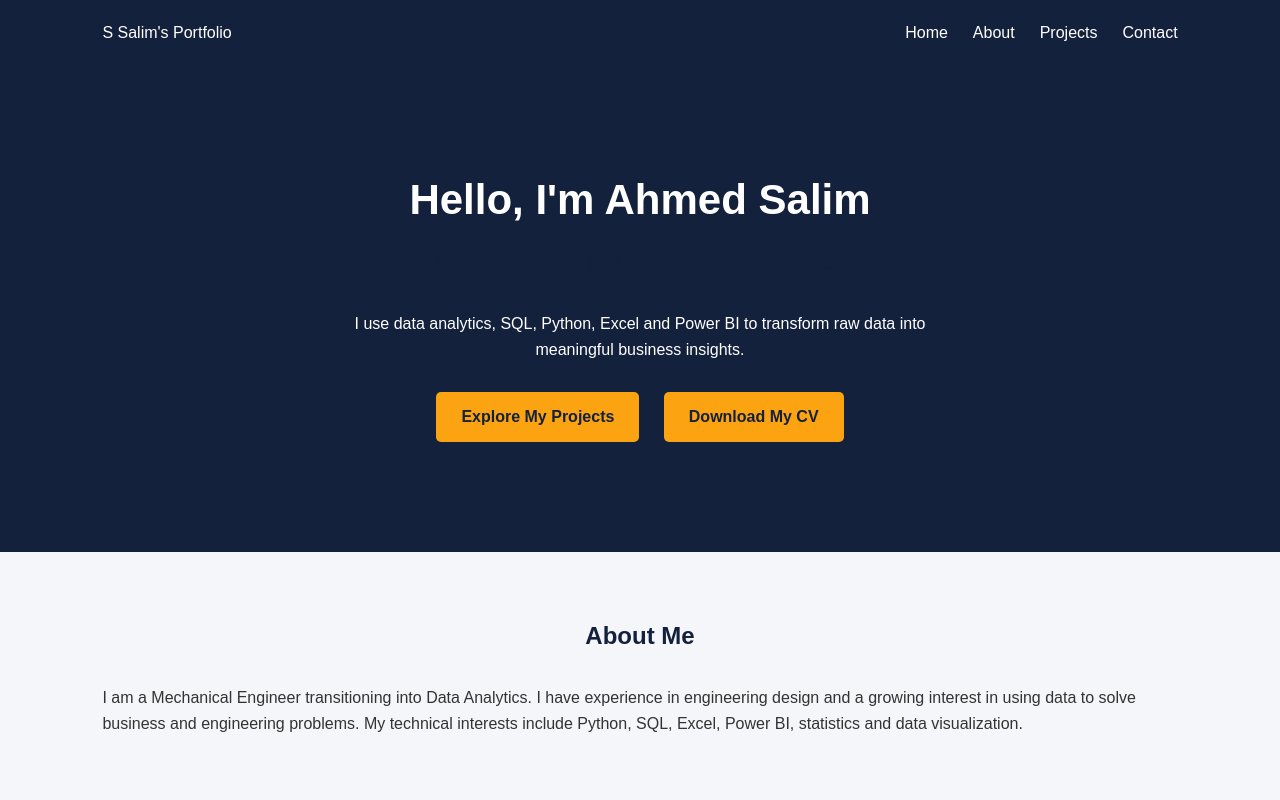
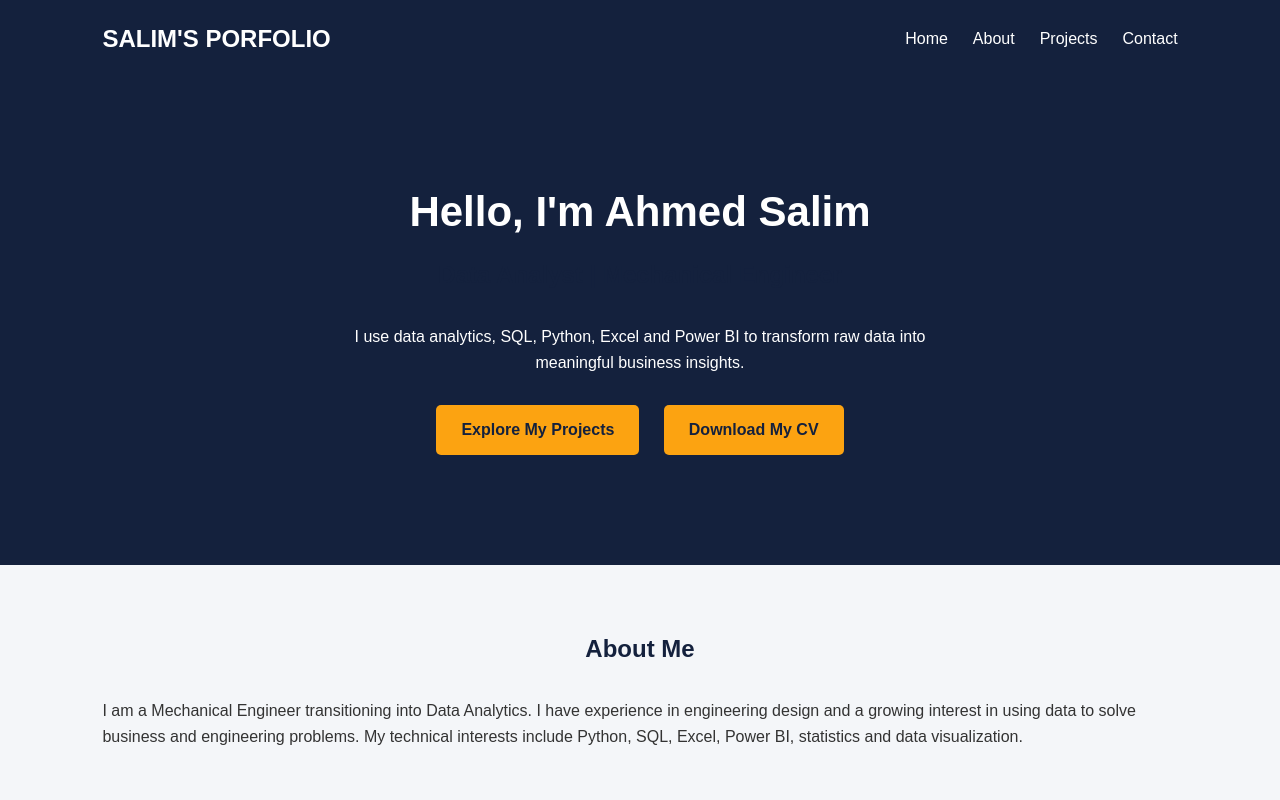
Before and after one commit to rapidlashes/rapidlashes.github.io, a plain HTML site: page index.html in a window 1280 px wide. Shown: the top 800 px of the page. Drawn offline with Linux system fonts and the light colour scheme.

Commit message:
nothing to commit

```diff
--- a/index.html
+++ b/index.html
@@ -15,10 +15,7 @@
     <!-- Navigation -->
     <header>
         <nav>
-            <a href="#home" class="logo">
-                <span class="logo-mark">S</span>
-                <span>Salim's <span class="accent">Portfolio</span></span>
-            </a>
+            <h2>SALIM'S PORFOLIO</h2>
 
             <ul>
                 <li><a href="#home">Home</a></li>
```
